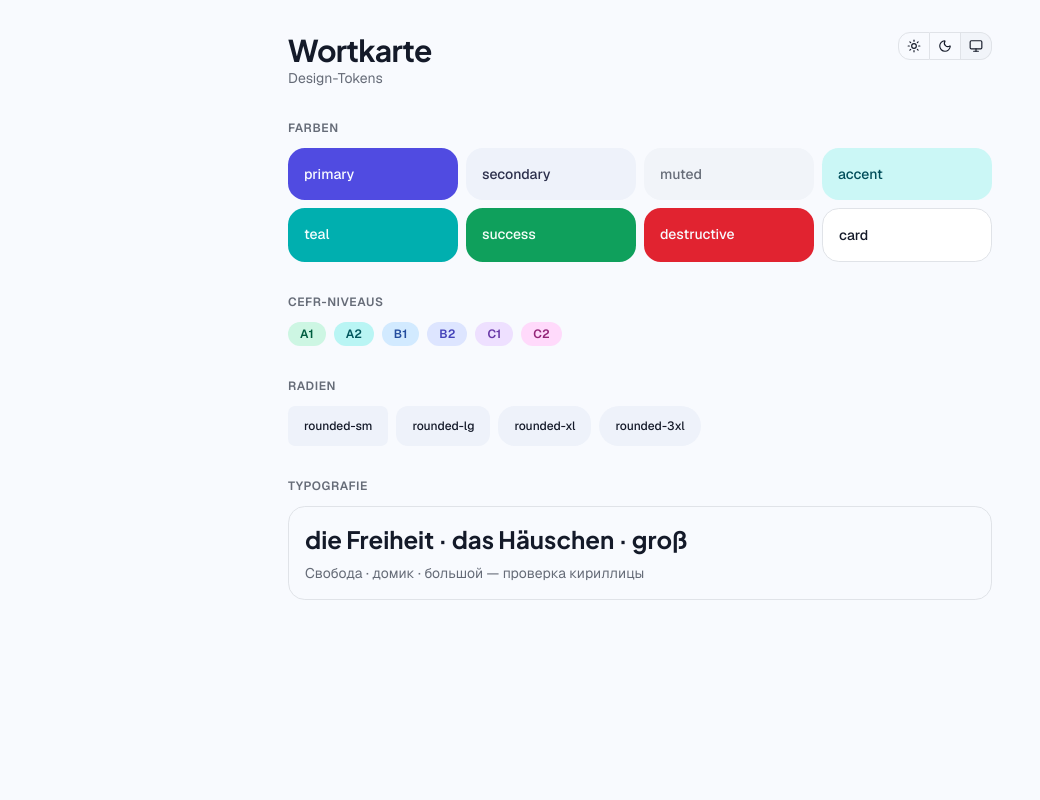
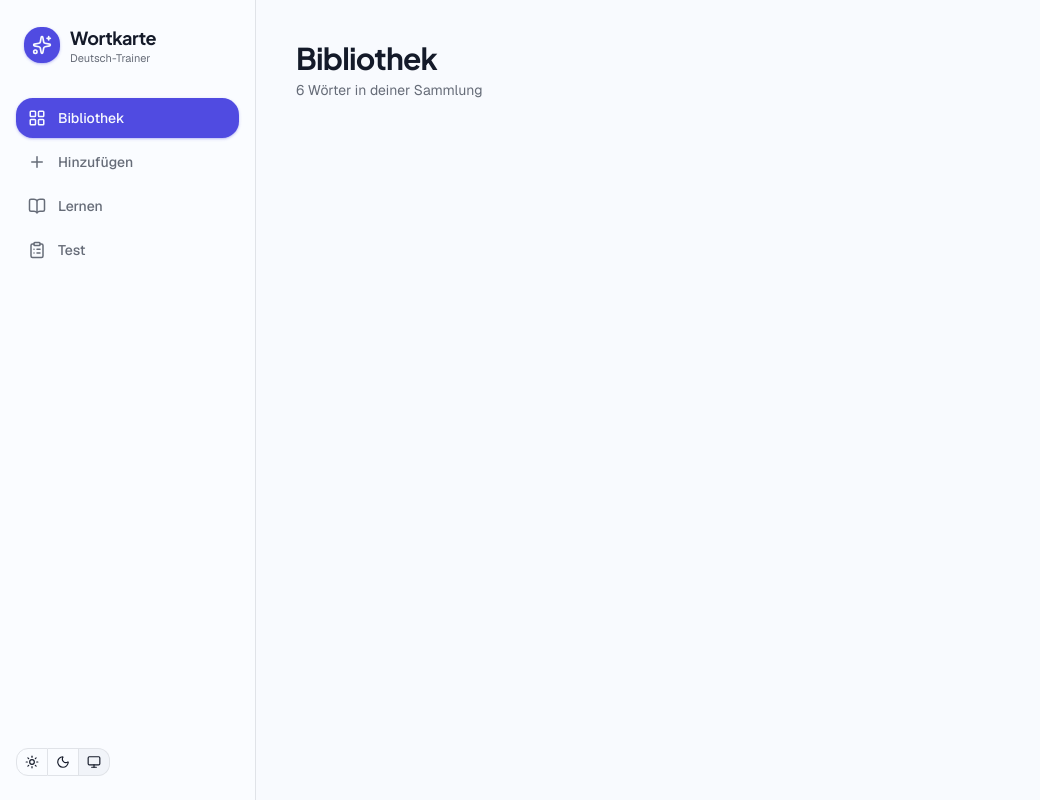
Before and after one commit to YNazymko12/wordcard, a Next.js app: page / in a window 1280 px wide. Shown: the whole page, without its empty margins (0-1040 px from the left). Built offline with nearby package versions, Linux system fonts and the light colour scheme.

Commit message:
feat: add app shell and routing

```diff
--- /dev/null
+++ b/app/add/page.tsx
@@ -0,0 +1,13 @@
+import type { Metadata } from 'next'
+
+export const metadata: Metadata = {
+  title: 'Wort hinzufügen · Wortkarte',
+}
+
+export default function AddWordPage() {
+  return (
+    <h1 className="font-display text-2xl font-bold tracking-tight sm:text-3xl">
+      Wort hinzufügen
+    </h1>
+  )
+}
--- a/app/layout.tsx
+++ b/app/layout.tsx
@@ -2,6 +2,7 @@ import type { Metadata } from 'next'
 import { Geist, Plus_Jakarta_Sans } from 'next/font/google'
 import { cn } from '@/lib/utils'
 import { ThemeProvider } from '@/components/theme-provider'
+import { AppShell } from '@/components/app-shell'
 import './globals.css'
 
 const geist = Geist({
@@ -34,7 +35,7 @@ export default function RootLayout({ children }: LayoutProps<'/'>) {
           enableSystem
           disableTransitionOnChange
         >
-          {children}
+          <AppShell>{children}</AppShell>
         </ThemeProvider>
       </body>
     </html>
--- a/app/page.tsx
+++ b/app/page.tsx
@@ -1,103 +1,14 @@
-import { ThemeToggle } from '@/components/theme-toggle'
+import { WORDS } from '@/lib/vocab'
 
-const SWATCHES = [
-  { name: 'primary', className: 'bg-primary text-primary-foreground' },
-  { name: 'secondary', className: 'bg-secondary text-secondary-foreground' },
-  { name: 'muted', className: 'bg-muted text-muted-foreground' },
-  { name: 'accent', className: 'bg-accent text-accent-foreground' },
-  { name: 'teal', className: 'bg-teal text-teal-foreground' },
-  { name: 'success', className: 'bg-success text-success-foreground' },
-  { name: 'destructive', className: 'bg-destructive text-background' },
-  { name: 'card', className: 'bg-card text-card-foreground border' },
-]
-
-const LEVELS = ['a1', 'a2', 'b1', 'b2', 'c1', 'c2']
-
-const RADII = ['rounded-sm', 'rounded-lg', 'rounded-xl', 'rounded-3xl']
-
-function Section({
-  title,
-  children,
-}: {
-  title: string
-  children: React.ReactNode
-}) {
+export default function LibraryPage() {
   return (
-    <section className="flex flex-col gap-3">
-      <h2 className="text-xs font-semibold tracking-wider text-muted-foreground uppercase">
-        {title}
-      </h2>
-      {children}
-    </section>
+    <div className="flex flex-col gap-1">
+      <h1 className="font-display text-2xl font-bold tracking-tight sm:text-3xl">
+        Bibliothek
+      </h1>
+      <p className="text-sm text-muted-foreground">
+        {WORDS.length} Wörter in deiner Sammlung
+      </p>
+    </div>
   )
 }
-
-export default function Home() {
-  return (
-    <main className="mx-auto flex max-w-3xl flex-col gap-8 p-8">
-      <header className="flex items-start justify-between gap-4">
-        <div>
-          <h1 className="font-display text-3xl font-bold tracking-tight">
-            Wortkarte
-          </h1>
-          <p className="text-sm text-muted-foreground">Design-Tokens</p>
-        </div>
-        <ThemeToggle />
-      </header>
-
-      <Section title="Farben">
-        <div className="grid grid-cols-2 gap-2 sm:grid-cols-4">
-          {SWATCHES.map((s) => (
-            <div
-              key={s.name}
-              className={`rounded-xl p-4 text-sm font-medium ${s.className}`}
-            >
-              {s.name}
-            </div>
-          ))}
-        </div>
-      </Section>
-
-      <Section title="CEFR-Niveaus">
-        <div className="flex flex-wrap gap-2">
-          {LEVELS.map((l) => (
-            <span
-              key={l}
-              className="inline-flex h-6 items-center rounded-full px-3 text-xs font-semibold uppercase"
-              style={{
-                backgroundColor: `var(--lvl-${l}-bg)`,
-                color: `var(--lvl-${l}-fg)`,
-              }}
-            >
-              {l}
-            </span>
-          ))}
-        </div>
-      </Section>
-
-      <Section title="Radien">
-        <div className="flex flex-wrap gap-2">
-          {RADII.map((r) => (
-            <div
-              key={r}
-              className={`bg-secondary px-4 py-3 text-xs font-medium ${r}`}
-            >
-              {r}
-            </div>
-          ))}
-        </div>
-      </Section>
-
-      <Section title="Typografie">
-        <div className="flex flex-col gap-2 rounded-xl border p-4">
-          <p className="font-display text-2xl font-bold">
-            die Freiheit · das Häuschen · groß
-          </p>
-          <p className="text-sm text-muted-foreground">
-            Свобода · домик · большой — проверка кириллицы
-          </p>
-        </div>
-      </Section>
-    </main>
-  )
-}
--- /dev/null
+++ b/app/quiz/page.tsx
@@ -0,0 +1,7 @@
+export default function QuizPage() {
+  return (
+    <h1 className="font-display text-2xl font-bold tracking-tight sm:text-3xl">
+      Test
+    </h1>
+  )
+}
--- /dev/null
+++ b/app/study/page.tsx
@@ -0,0 +1,7 @@
+export default function StudyPage() {
+  return (
+    <h1 className="font-display text-2xl font-bold tracking-tight sm:text-3xl">
+      Lernen
+    </h1>
+  )
+}
--- /dev/null
+++ b/components/app-shell.tsx
@@ -0,0 +1,102 @@
+'use client'
+
+import Link from 'next/link'
+import { usePathname } from 'next/navigation'
+import {
+  BookOpen,
+  ClipboardList,
+  LayoutGrid,
+  Plus,
+  Sparkles,
+} from 'lucide-react'
+import { cn } from '@/lib/utils'
+import { ThemeToggle } from '@/components/theme-toggle'
+
+const NAV = [
+  { href: '/', label: 'Bibliothek', icon: LayoutGrid },
+  { href: '/add', label: 'Hinzufügen', icon: Plus },
+  { href: '/study', label: 'Lernen', icon: BookOpen },
+  { href: '/quiz', label: 'Test', icon: ClipboardList },
+]
+
+function Logo() {
+  return (
+    <div className="flex items-center gap-2.5">
+      <div className="flex size-9 items-center justify-center rounded-xl bg-primary text-primary-foreground shadow-sm shadow-primary/30">
+        <Sparkles className="size-5" />
+      </div>
+      <div className="leading-tight">
+        <p className="font-display text-lg font-bold tracking-tight">
+          Wortkarte
+        </p>
+        <p className="text-[11px] text-muted-foreground">Deutsch-Trainer</p>
+      </div>
+    </div>
+  )
+}
+
+export function AppShell({ children }: { children: React.ReactNode }) {
+  const pathname = usePathname()
+
+  function isActive(href: string) {
+    if (href === '/') return pathname === '/' || pathname.startsWith('/word/')
+    return pathname.startsWith(href)
+  }
+
+  return (
+    <div className="min-h-svh bg-background text-foreground">
+      <aside className="fixed inset-y-0 left-0 z-30 hidden w-64 flex-col border-r border-border bg-sidebar px-4 py-6 lg:flex">
+        <div className="px-2">
+          <Logo />
+        </div>
+
+        <nav className="mt-8 flex flex-1 flex-col gap-1">
+          {NAV.map(({ href, label, icon: Icon }) => (
+            <Link
+              key={href}
+              href={href}
+              className={cn(
+                'flex items-center gap-3 rounded-xl px-3 py-2.5 text-sm font-medium transition-colors',
+                isActive(href)
+                  ? 'bg-primary text-primary-foreground shadow-sm shadow-primary/30'
+                  : 'text-muted-foreground hover:bg-secondary hover:text-foreground',
+              )}
+            >
+              <Icon className="size-[18px]" />
+              {label}
+            </Link>
+          ))}
+        </nav>
+
+        <ThemeToggle />
+      </aside>
+
+      <header className="sticky top-0 z-30 flex items-center justify-between border-b border-border bg-background/80 px-4 py-3 backdrop-blur lg:hidden">
+        <Logo />
+        <ThemeToggle />
+      </header>
+
+      <main className="lg:pl-64">
+        <div className="mx-auto w-full max-w-5xl px-4 pt-6 pb-28 sm:px-6 lg:px-10 lg:pt-10 lg:pb-14">
+          {children}
+        </div>
+      </main>
+
+      <nav className="fixed inset-x-0 bottom-0 z-30 grid grid-cols-4 border-t border-border bg-background/90 backdrop-blur lg:hidden">
+        {NAV.map(({ href, label, icon: Icon }) => (
+          <Link
+            key={href}
+            href={href}
+            className={cn(
+              'flex flex-col items-center gap-1 py-2.5 text-[11px] font-medium transition-colors',
+              isActive(href) ? 'text-primary' : 'text-muted-foreground',
+            )}
+          >
+            <Icon className="size-5" />
+            {label}
+          </Link>
+        ))}
+      </nav>
+    </div>
+  )
+}
```
